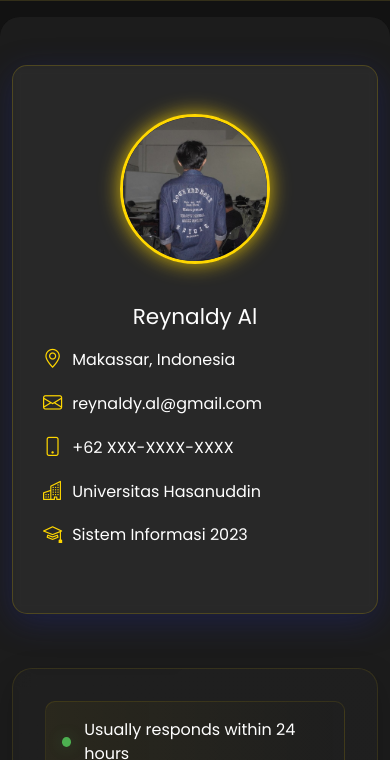
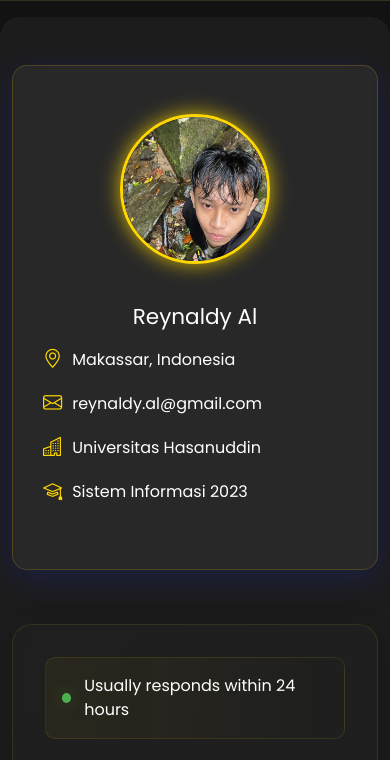
Before and after one commit to reynaldyAl/PortfolioRey, a plain HTML site: page contact.html in a window 390 px wide. Shown: the part 83-843 px from the top of the page. Drawn offline with nearby package versions, Linux system fonts and the light colour scheme.

Commit message:
Update profile image in contact page and remove phone number section

```diff
--- a/contact.html
+++ b/contact.html
@@ -50,7 +50,7 @@
                 <div class="col-lg-4 mb-4">
                     <div class="personal-info-card py-5">
                         <div class="profile-image-container">
-                            <img src="../assets/images/profile/belakangan.jpg" alt="Reynaldy Al" class="profile-img">
+                            <img src="../assets/images/profile/selfie.jpg" alt="Reynaldy Al" class="profile-img">
                         </div>
                         <div class="info-content">
                             <h4 class="text-center mb-3">Reynaldy Al</h4>
@@ -61,10 +61,6 @@
                             <div class="info-item">
                                 <i class="bi bi-envelope"></i>
                                 <span>reynaldy.al@gmail.com</span>
-                            </div>
-                            <div class="info-item">
-                                <i class="bi bi-phone"></i>
-                                <span>+62 XXX-XXXX-XXXX</span>
                             </div>
                             <div class="info-item">
                                 <i class="bi bi-building"></i>
```
Also changed, not shown: assets/images/profile/belakang.jpg (deleted), assets/images/profile/belakangan.jpg (deleted), assets/images/profile/reyy.jpg (deleted), assets/images/profile/selfie.jpg (added), 1 other file.
